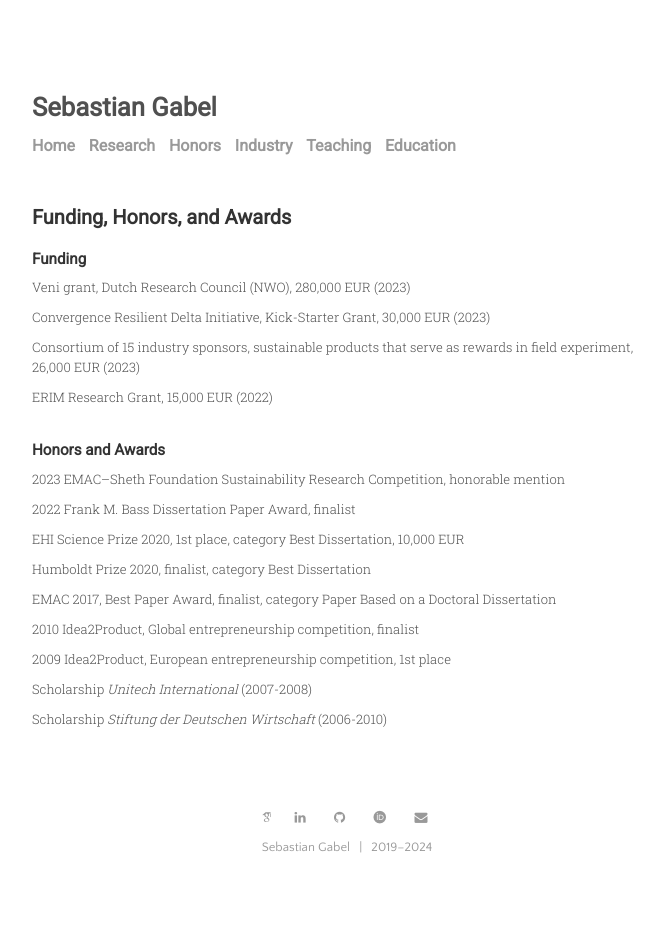
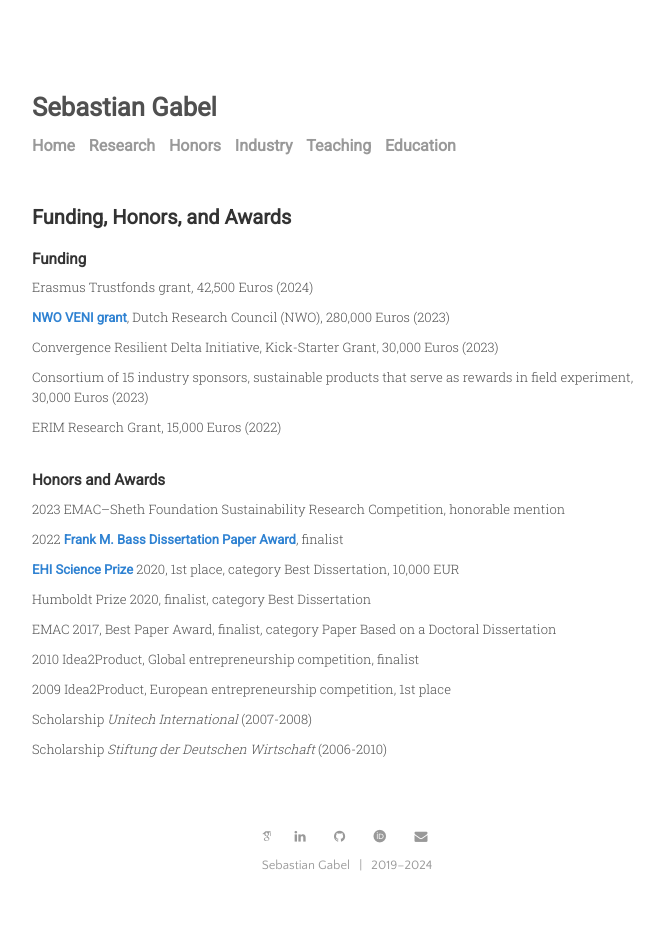
Before and after one commit to sbstn-gbl/sbstn-gbl.github.io, a Jekyll site: the page built from menu/honors.md, in a window 1280 px wide. Shown: the whole page, without its empty margins (293-957 px from the left). Built offline with Jekyll 4.4.1, drawn with Linux system fonts in a browser that asks for light colours; some web fonts are replaced.

Commit message:
updated honors and research

```diff
--- a/menu/honors.md
+++ b/menu/honors.md
@@ -6,16 +6,17 @@ title: Funding, Honors, and Awards
 
 ### Funding
 
-<list>Veni grant, Dutch Research Council (NWO), 280,000 EUR (2023)</list>
-<list>Convergence Resilient Delta Initiative, Kick-Starter Grant, 30,000 EUR (2023)</list>
-<list>Consortium of 15 industry sponsors, sustainable products that serve as rewards in field experiment, 26,000 EUR (2023)</list>
-<list>ERIM Research Grant, 15,000 EUR (2022)</list>
+<list>Erasmus Trustfonds grant, 42,500 Euros (2024)</list>
+<list><me>NWO VENI grant</me>, Dutch Research Council (NWO), 280,000 Euros (2023)</list>
+<list>Convergence Resilient Delta Initiative, Kick-Starter Grant, 30,000 Euros (2023)</list>
+<list>Consortium of 15 industry sponsors, sustainable products that serve as rewards in field experiment, 30,000 Euros (2023)</list>
+<list>ERIM Research Grant, 15,000 Euros (2022)</list>
 
 ### Honors and Awards
 
 <list>2023 EMAC–Sheth Foundation Sustainability Research Competition, honorable mention</list>
-<list>2022 Frank M. Bass Dissertation Paper Award, finalist</list>
-<list>EHI Science Prize 2020, 1st place, category Best Dissertation, 10,000 EUR</list>
+<list>2022 <me>Frank M. Bass Dissertation Paper Award</me>, finalist</list>
+<list><me>EHI Science Prize</me> 2020, 1st place, category Best Dissertation, 10,000 EUR</list>
 <list>Humboldt Prize 2020, finalist, category Best Dissertation</list>
 <list>EMAC 2017, Best Paper Award, finalist, category Paper Based on a Doctoral Dissertation</list>
 <list>2010 Idea2Product, Global entrepreneurship competition, finalist</list>
```
Also changed, not shown: menu/research.md (+5 -5 lines).
